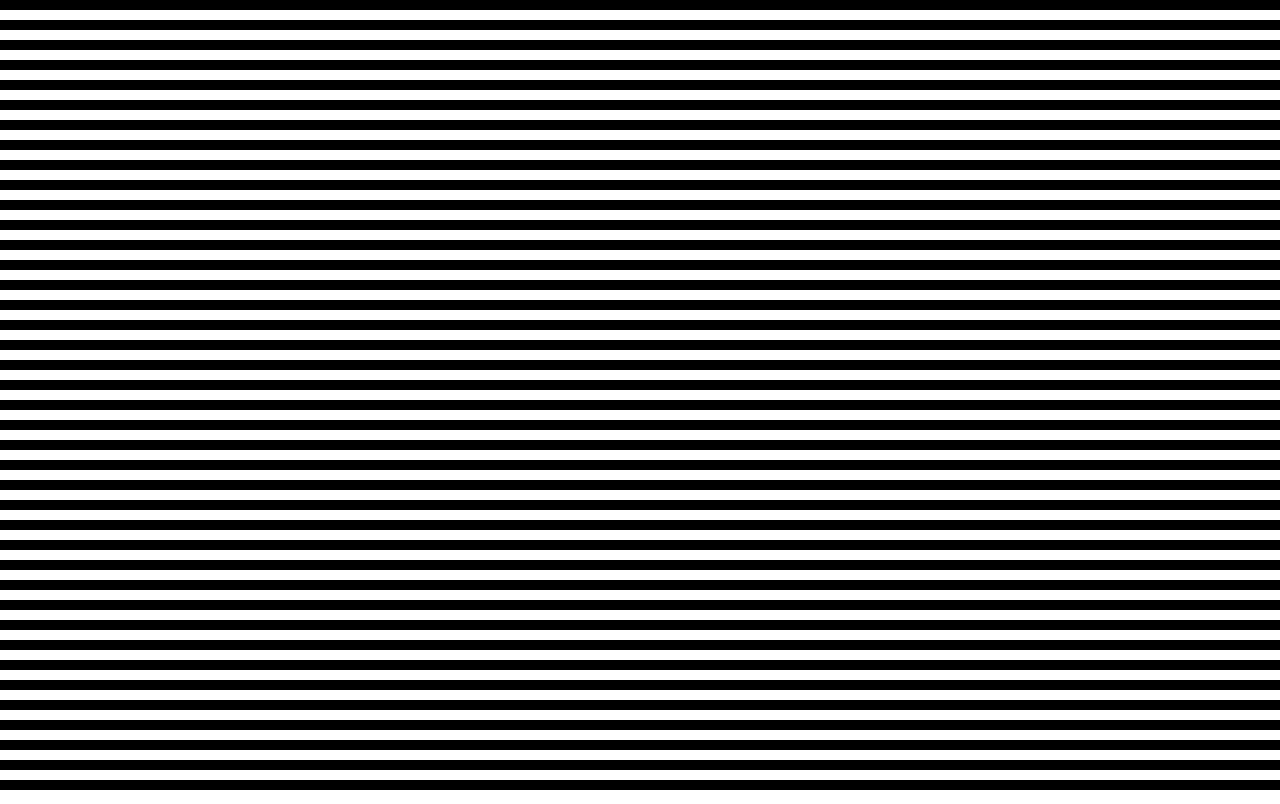
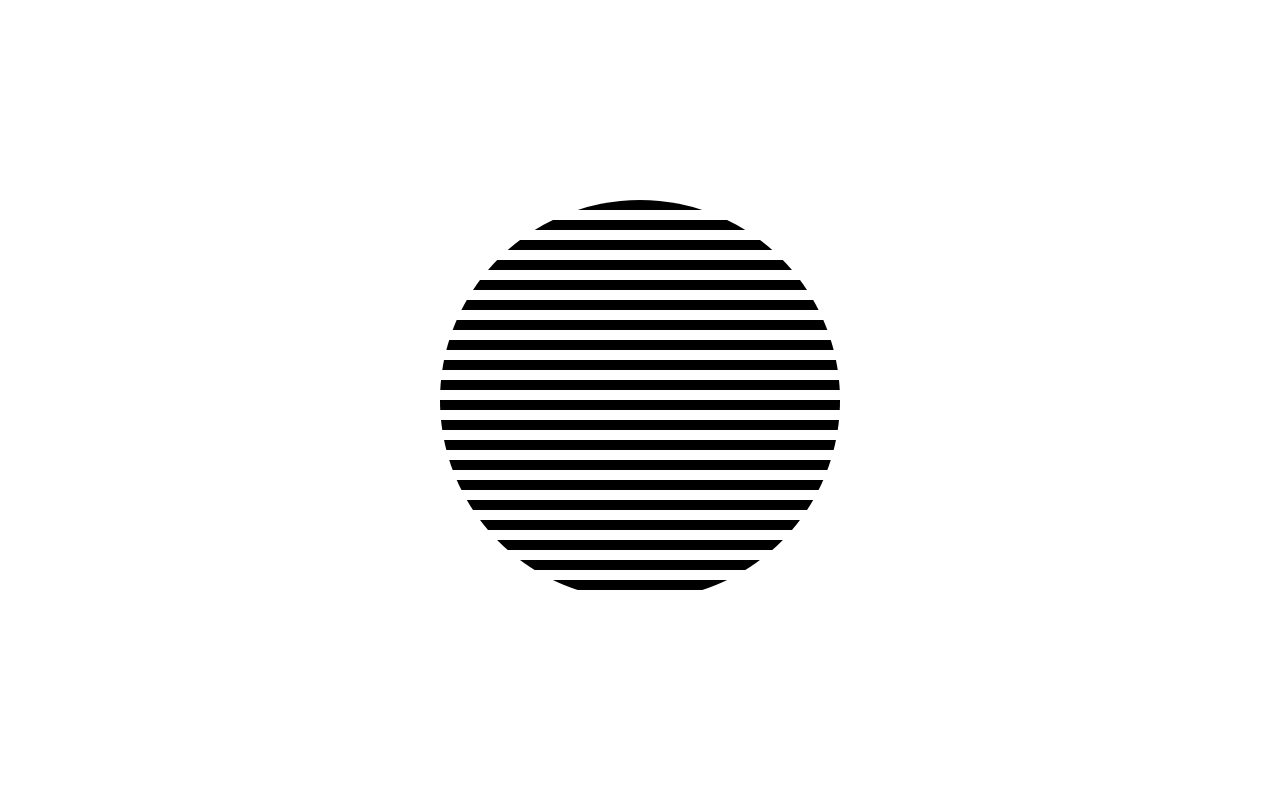
Before and after one commit to ize202/Sol-Lewitt-Art-using-D3, a plain HTML site: page index.html in a window 1280 px wide. Drawn offline with nearby package versions, Linux system fonts and the light colour scheme.

Commit message:
Created a mask

```diff
--- a/index.html
+++ b/index.html
@@ -43,6 +43,28 @@
         .attr('width', width)
         .attr('height', 10)
         .attr('mask', 'url(#circle-mask)')
+
+        const mask = svg
+        .append('mask')
+        .attr('id', 'circle-mask')
+        // .append('circle')
+        // .attr('cx', width / 2)
+        // .attr('cy', height / 2)
+        // .attr('r', 100)
+        // .attr('fill', 'white')
+
+        mask
+        .append('rect')
+        .attr('width', width)
+        .attr('height', height)
+        .attr('fill', 'black')
+
+        mask
+        .append('circle')
+        .attr('cx', width / 2)
+        .attr('cy', height / 2)
+        .attr('r', 200)
+        .attr('fill', 'white')
     </script>
 
 </body>
```
